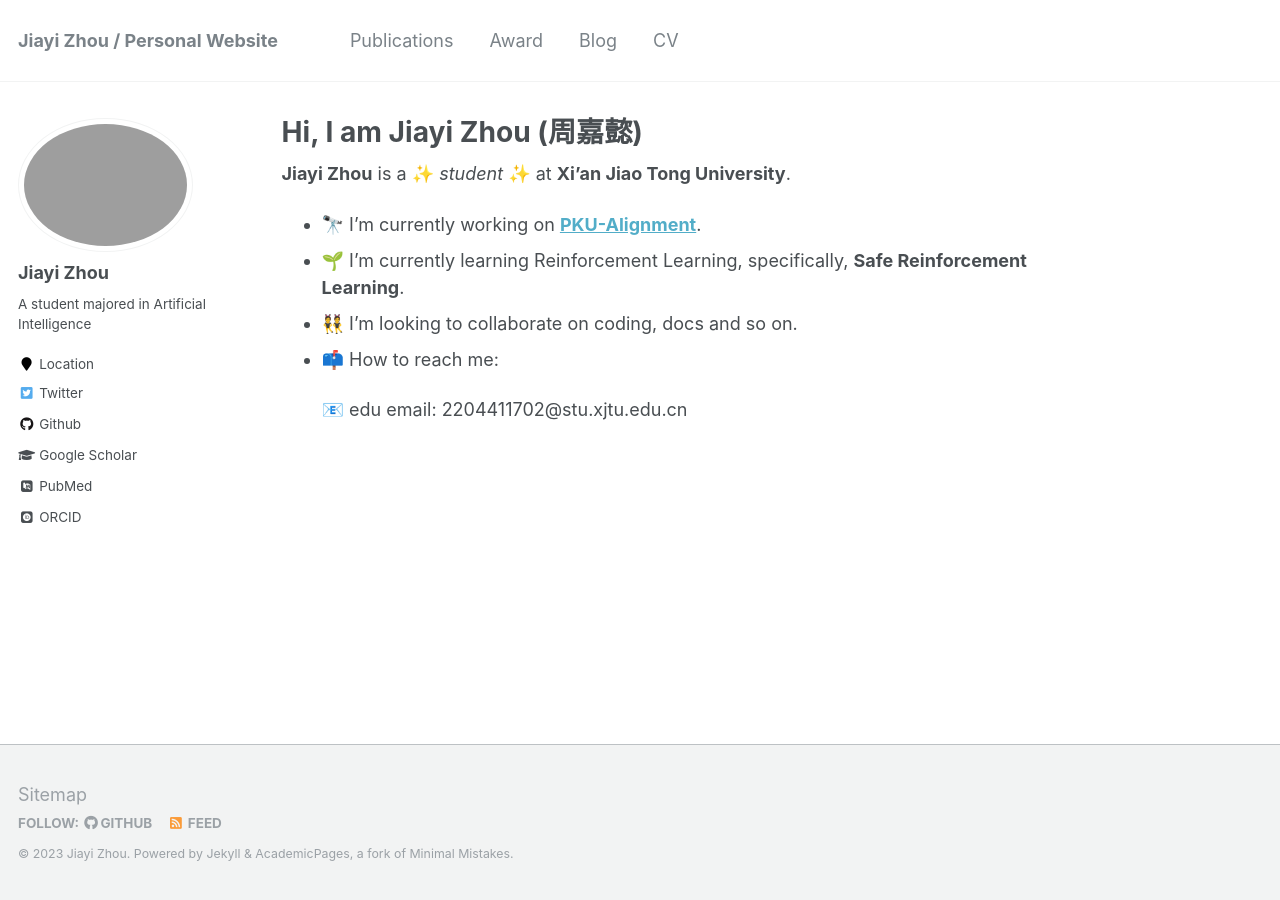
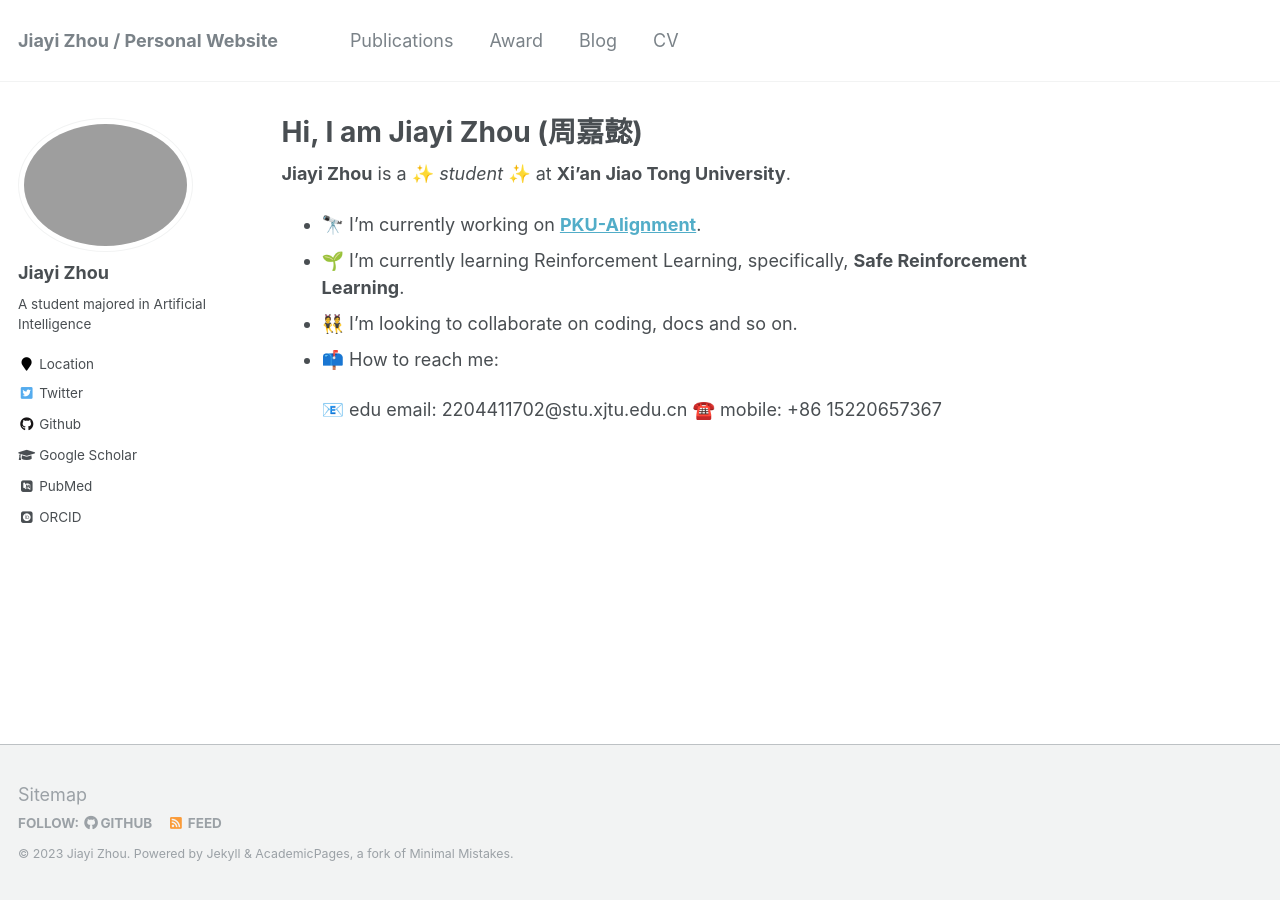
Before and after one commit to Gaiejj/Gaiejj.github.io, a Jekyll site: the page built from _pages/about.md, in a window 1280 px wide. Built offline with Jekyll 4.4.1, drawn with Linux system fonts in a browser that asks for light colours; some web fonts are replaced.

Commit message:
docs: update blog

```diff
--- a/_pages/about.md
+++ b/_pages/about.md
@@ -17,3 +17,4 @@ redirect_from:
 - 📫 How to reach me:
 
   📧 edu email: 2204411702@stu.xjtu.edu.cn
+  ☎️  mobile: +86 15220657367
```
Also changed, not shown: _pages/award.md (+1 -1 lines).
